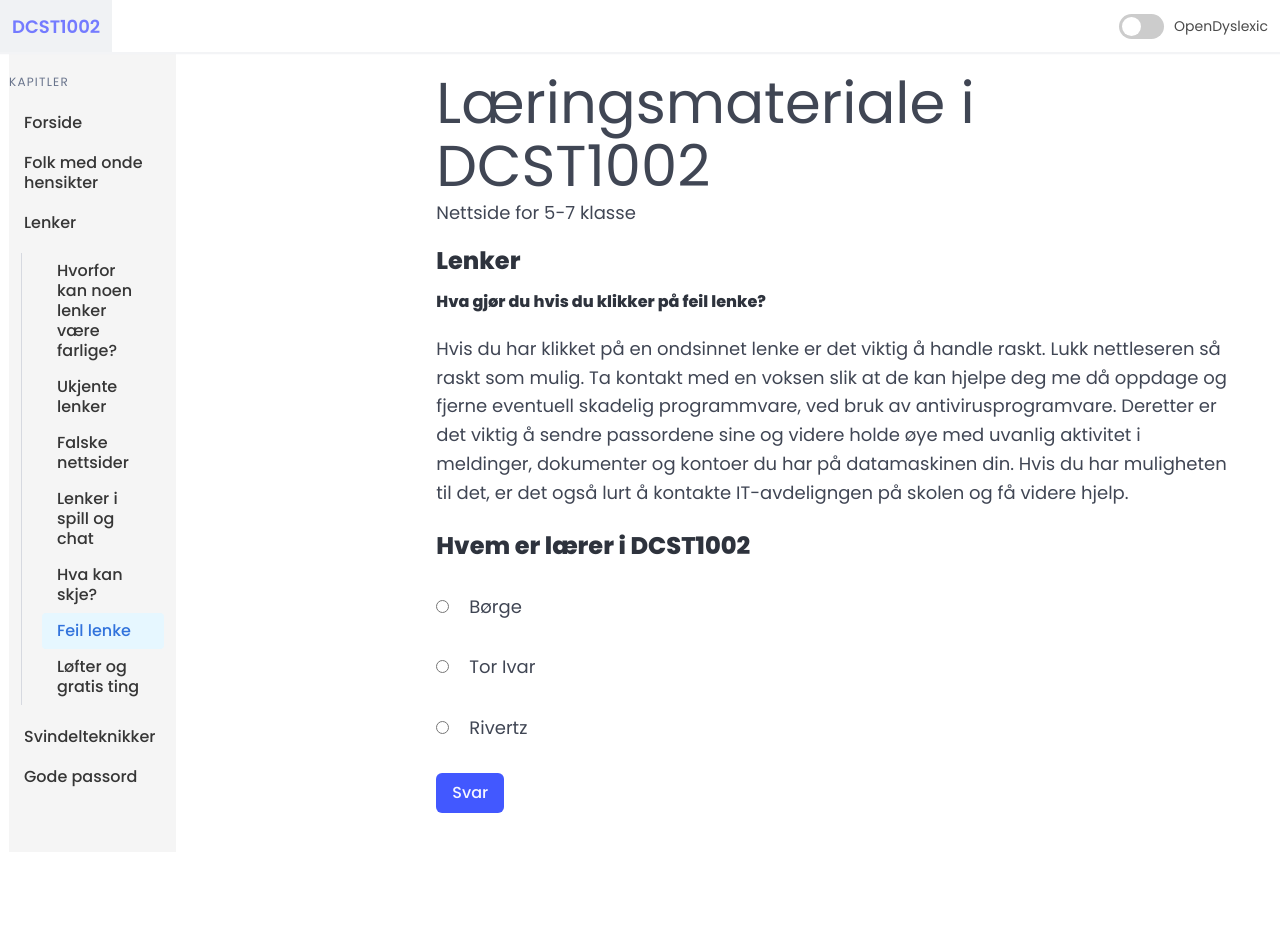
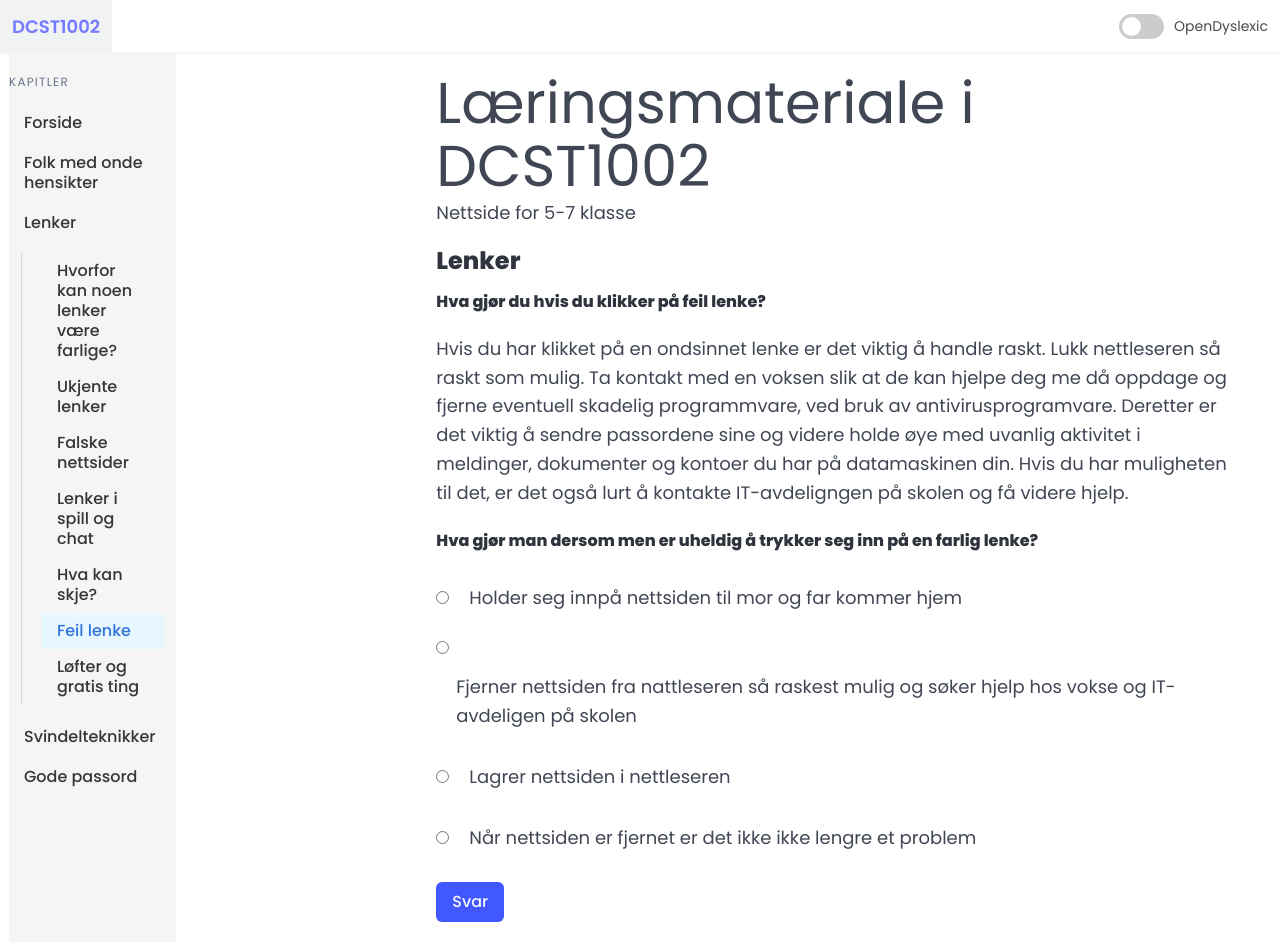
Before and after one commit to Nuddel69/dcst1002, a React (Vite) app: page /lenker/feil-lenke in a window 1280 px wide. Before the commit the page ends 852 px from the top, so only its background shows below. Built offline with nearby package versions, Linux system fonts and the light colour scheme; a web font is replaced by a local one.

Commit message:
Update quiz content on subpages

```diff
--- a/src/components/Quiz.tsx
+++ b/src/components/Quiz.tsx
@@ -35,7 +35,7 @@ const Quiz: React.FC<QuizProps> = ({ question, options }) => {
 
   return (
     <div className="quiz" style={{ marginTop: '20px' }}>
-      <h2 className="title is-4">{question}</h2>
+      <h2 className="title is-6">{question}</h2>
       <div className="options" style={{ marginBottom: '20px' }}>
         {options.map(option => {
           // Determine highlight styles based on submission results
--- a/src/pages/Lenker/falskenettsider.tsx
+++ b/src/pages/Lenker/falskenettsider.tsx
@@ -6,11 +6,11 @@ import Quiz from '../../components/Quiz.tsx';
 
 const FalskeNettsider: React.FC = () => {
 
-  const quizQuestion = 'Hvem er lærer i DCST1002';
+  const quizQuestion = 'Hva er grunen til noen lenker kan være farlige?';
   const quizOptions = [
-    { id: 1, label: 'Børge', isCorrect: true },
-    { id: 2, label: 'Tor Ivar', isCorrect: false, explanation: 'Tor Ivar er lærer i DCST1001' },
-    { id: 3, label: 'Rivertz', isCorrect: false, explanation: 'Rivertz er lærer i DCST1004' },
+    { id: 1, label: 'De kan sende deg til en falsk nettside og prøve å svinde deg', isCorrect: true },
+    { id: 2, label: 'Det kan bli installert virus på datamaskinen din', isCorrect: true },
+    { id: 3, label: 'Du mister ranken din i FortNight', isCorrect: false },
   ];
 
   const content = (
--- a/src/pages/Lenker/farlige.tsx
+++ b/src/pages/Lenker/farlige.tsx
@@ -2,16 +2,8 @@
 import React from 'react';
 
 import TextContent from '../../components/TextContent.tsx';
-import Quiz from '../../components/Quiz.tsx';
 
 const FarligeLenker: React.FC = () => {
-
-  const quizQuestion = 'Hvem er lærer i DCST1002';
-  const quizOptions = [
-    { id: 1, label: 'Børge', isCorrect: true },
-    { id: 2, label: 'Tor Ivar', isCorrect: false, explanation: 'Tor Ivar er lærer i DCST1001' },
-    { id: 3, label: 'Rivertz', isCorrect: false, explanation: 'Rivertz er lærer i DCST1004' },
-  ];
 
   const content = (
     <>
@@ -26,7 +18,6 @@ const FarligeLenker: React.FC = () => {
         <h1>Læringsmateriale i DCST1002</h1>
         <p>Nettside for 5-7 klasse</p>
         <TextContent title="Lenker" subtitle="Farlige lenker" content={content} />
-        <Quiz question={quizQuestion} options={quizOptions} />
     </div>
   );
 };
--- a/src/pages/Lenker/gratis.tsx
+++ b/src/pages/Lenker/gratis.tsx
@@ -2,16 +2,8 @@
 import React from 'react';
 
 import TextContent from '../../components/TextContent.tsx';
-import Quiz from '../../components/Quiz.tsx';
 
 const GratisLenker: React.FC = () => {
-
-  const quizQuestion = 'Hvem er lærer i DCST1002';
-  const quizOptions = [
-    { id: 1, label: 'Børge', isCorrect: true },
-    { id: 2, label: 'Tor Ivar', isCorrect: false, explanation: 'Tor Ivar er lærer i DCST1001' },
-    { id: 3, label: 'Rivertz', isCorrect: false, explanation: 'Rivertz er lærer i DCST1004' },
-  ];
 
   const content = (
     <>
@@ -26,7 +18,6 @@ const GratisLenker: React.FC = () => {
         <h1>Læringsmateriale i DCST1002</h1>
         <p>Nettside for 5-7 klasse</p>
         <TextContent title="Lenker" subtitle="Lenker som lover noe gratis" content={content} />
-        <Quiz question={quizQuestion} options={quizOptions} />
     </div>
   );
 };
--- a/src/pages/Lenker/hvakanskje.tsx
+++ b/src/pages/Lenker/hvakanskje.tsx
@@ -2,17 +2,8 @@
 import React from 'react';
 
 import TextContent from '../../components/TextContent.tsx';
-import Quiz from '../../components/Quiz.tsx';
 
 const HvaKanSkje: React.FC = () => {
-
-  const quizQuestion = 'Hvem er lærer i DCST1002';
-  const quizOptions = [
-    { id: 1, label: 'Børge', isCorrect: true },
-    { id: 2, label: 'Tor Ivar', isCorrect: false, explanation: 'Tor Ivar er lærer i DCST1001' },
-    { id: 3, label: 'Rivertz', isCorrect: false, explanation: 'Rivertz er lærer i DCST1004' },
-  ];
-
   const content = (
     <>
       <p>
@@ -26,7 +17,6 @@ const HvaKanSkje: React.FC = () => {
         <h1>Læringsmateriale i DCST1002</h1>
         <p>Nettside for 5-7 klasse</p>
         <TextContent title="Lenker" subtitle="Hva kan skje hvis du klikker?" content={content} />
-        <Quiz question={quizQuestion} options={quizOptions} />
     </div>
   );
 };
--- a/src/pages/Lenker/klikkerfeil.tsx
+++ b/src/pages/Lenker/klikkerfeil.tsx
@@ -5,11 +5,12 @@ import Quiz from '../../components/Quiz.tsx';
 
 const FeilLenker: React.FC = () => {
 
-  const quizQuestion = 'Hvem er lærer i DCST1002';
+  const quizQuestion = 'Hva gjør man dersom men er uheldig å trykker seg inn på en farlig lenke?';
   const quizOptions = [
-    { id: 1, label: 'Børge', isCorrect: true },
-    { id: 2, label: 'Tor Ivar', isCorrect: false, explanation: 'Tor Ivar er lærer i DCST1001' },
-    { id: 3, label: 'Rivertz', isCorrect: false, explanation: 'Rivertz er lærer i DCST1004' },
+    { id: 1, label: 'Holder seg innpå nettsiden til mor og far kommer hjem', isCorrect: false},
+    { id: 2, label: 'Fjerner nettsiden fra nattleseren så raskest mulig og søker hjelp hos vokse og IT-avdeligen på skolen', isCorrect: true },
+    { id: 3, label: 'Lagrer nettsiden i nettleseren', isCorrect: false },
+    { id: 4, label: 'Når nettsiden er fjernet er det ikke ikke lengre et problem', isCorrect: false },
   ];
 
   const content = (
--- a/src/pages/Lenker/spill.tsx
+++ b/src/pages/Lenker/spill.tsx
@@ -5,11 +5,12 @@ import Quiz from '../../components/Quiz.tsx';
 
 const SpillLenker: React.FC = () => {
 
-  const quizQuestion = 'Hvem er lærer i DCST1002';
+  const quizQuestion = 'Hva gjør du om du får tilsendt en rar melding fra en fremmed som inneholder en mystisk lenke? ';
   const quizOptions = [
-    { id: 1, label: 'Børge', isCorrect: true },
-    { id: 2, label: 'Tor Ivar', isCorrect: false, explanation: 'Tor Ivar er lærer i DCST1001' },
-    { id: 3, label: 'Rivertz', isCorrect: false, explanation: 'Rivertz er lærer i DCST1004' },
+    { id: 1, label: 'Sletter den', isCorrect: true },
+    { id: 2, label: 'Trykker på lenka for å passe på at det ikke er noe farlig', isCorrect: false, explanation: '' },
+    { id: 3, label: 'Varsler til mor eller far', isCorrect: true, explanation: '' },
+    { id: 4, label: 'Sender lenka videre til alle vennene dine', isCorrect: false, explanation: '' },
   ];
 
   const content = (
--- a/src/pages/Lenker/ukjent.tsx
+++ b/src/pages/Lenker/ukjent.tsx
@@ -5,12 +5,11 @@ import Quiz from '../../components/Quiz.tsx';
 
 const UkjenteLenker: React.FC = () => {
 
-  const quizQuestion = 'Hva gjør du om du får tilsendt en rar melding fra en fremmed som inneholder en mystisk lenke? ';
+  const quizQuestion = 'Hvilken lenke er trygg å trykke på?';
   const quizOptions = [
-    { id: 1, label: 'Sletter den', isCorrect: true },
-    { id: 2, label: 'Trykker på lenka for å passe på at det ikke er noe farlig', isCorrect: false, explanation: '' },
-    { id: 3, label: 'Varsler til mor eller far', isCorrect: true, explanation: '' },
-    { id: 4, label: 'Sender lenka videre til alle vennene dine', isCorrect: false, explanation: '' },
+    { id: 1, label: 'https://www.nettvett.no/', isCorrect: true },
+    { id: 2, label: 'http://www.gratispenger.no/', isCorrect: false, explanation: 'Et hint du kan bruke for å se om en link er trygg, er å lete etter httpS i nettadressen. Det er også lurt å være forsiktig med ting som ser ut til å være for godt til å være sant.'},
+    { id: 3, label: 'http://ww2.fr3em8ney.ru/', isCorrect: false, explanation: 'Vær forsiktig med nettsider som blander mye bokstaver og tall, eller som ikke følger www. Disse er ofte dårlig lagd og satt opp så fort som mulig for å lure noen.'},
   ];
 
   const content = (
```
